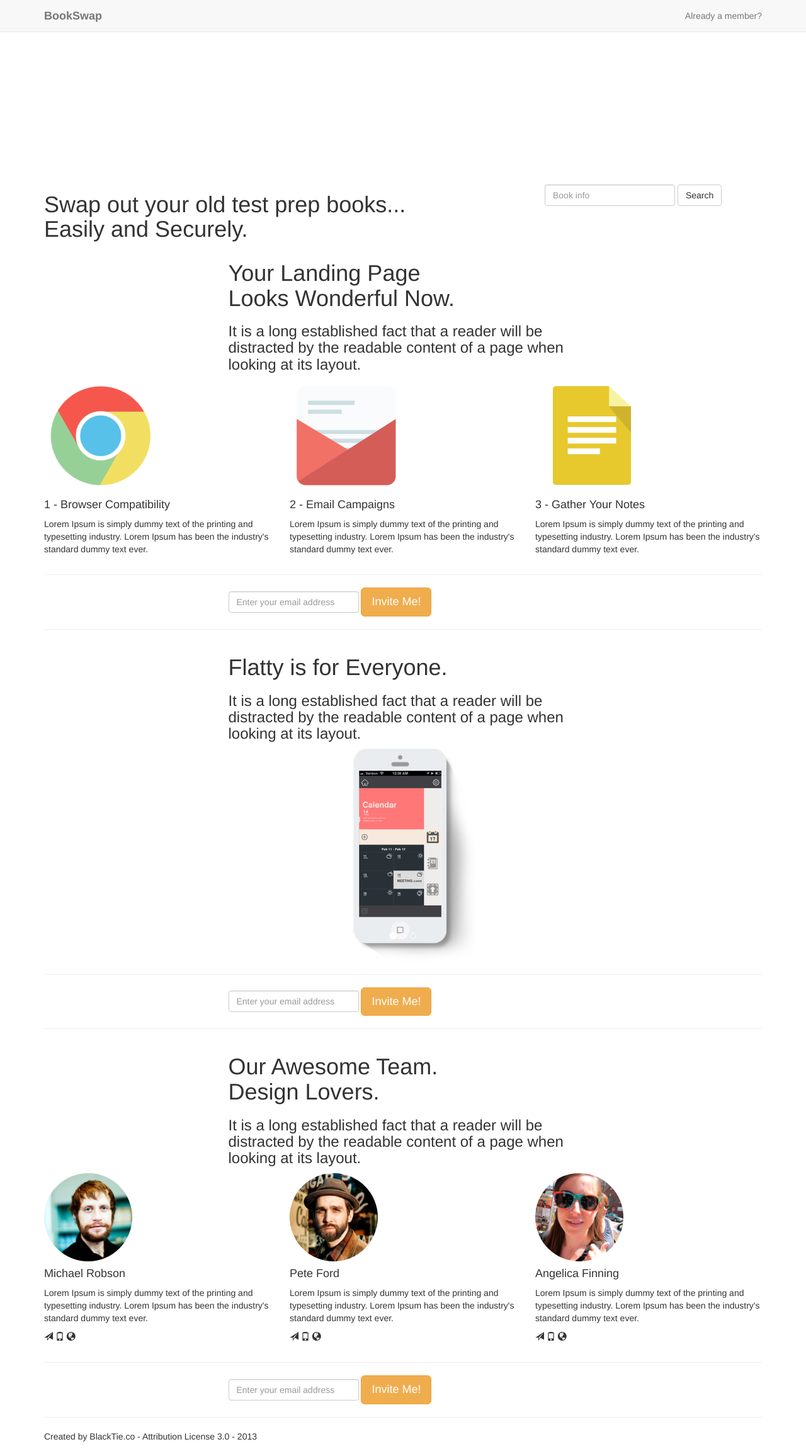
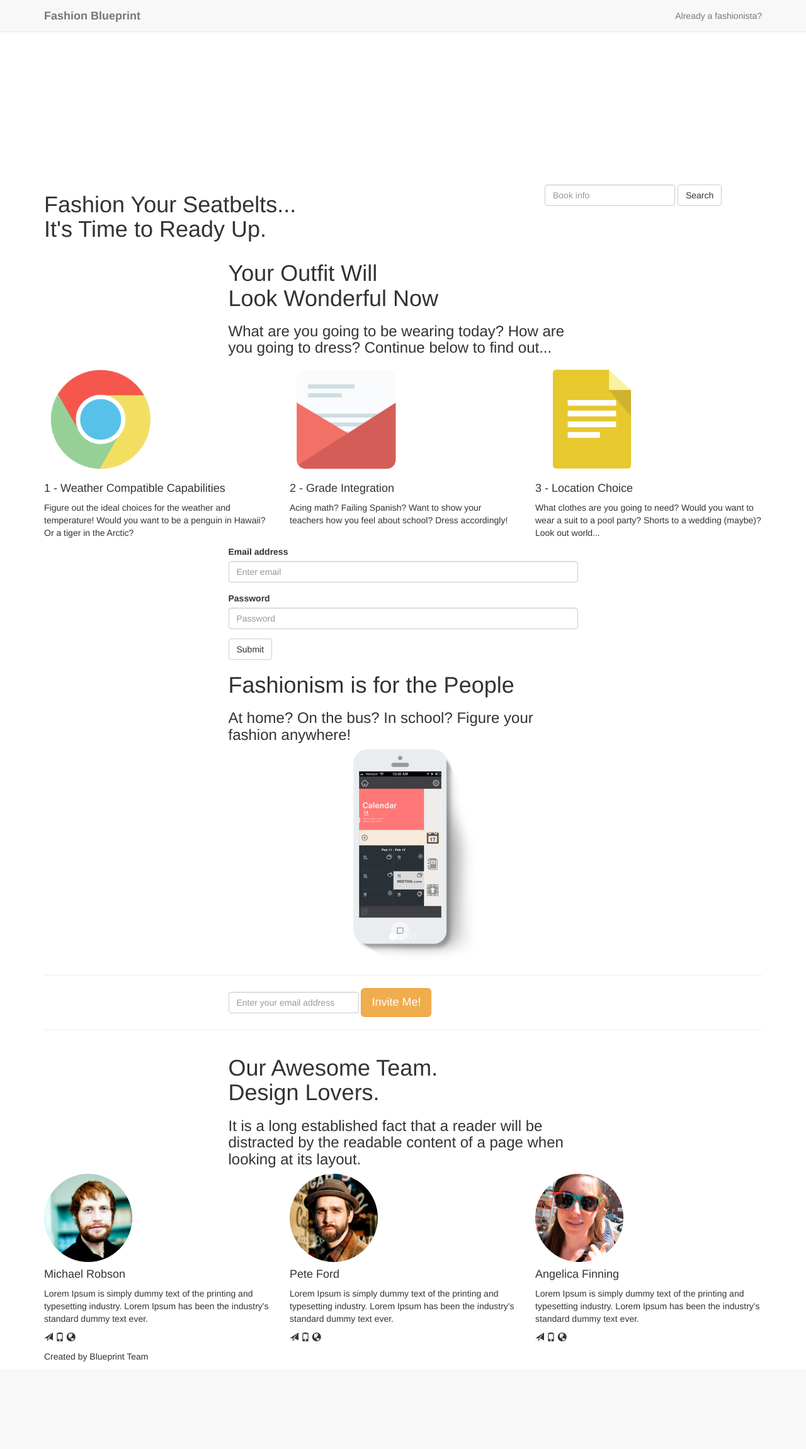
Before and after one commit to HTHSBlueprint/FashionBlueprint, a CodeIgniter app: page / in a window 1280 px wide. Shown: the whole page at 63% size. After the commit the page ends 2162 px from the top, so only its background shows below. Run offline with CodeIgniter, Linux system fonts and the light colour scheme; some libraries are stand-ins or nearby versions.

Commit message:
[new] Changed the text on the page and added forms (currently nonfunctional).

```diff
--- a/application/views/home.php
+++ b/application/views/home.php
@@ -9,7 +9,7 @@
     <meta name="author" content="">
     <link rel="shortcut icon" href="assets/img/favicon.png">
 
-    <title>BookSwap - Test Prep Book Exchange</title>
+    <title>Fashionism - Change Your View of the World</title>
 
     <!-- Bootstrap core CSS -->
     <link href="/css/bootstrap.css" rel="stylesheet">
@@ -37,11 +37,11 @@
                 <span class="icon-bar"></span>
                 <span class="icon-bar"></span>
             </button>
-            <a class="navbar-brand" href="#"><b>BookSwap</b></a>
+            <a class="navbar-brand" href="#"><b>Fashion Blueprint</b></a>
         </div>
         <div class="navbar-collapse collapse">
             <ul class="nav navbar-nav navbar-right">
-                <li><a href="#">Already a member?</a></li>
+                <li><a href="#">Already a fashionista?</a></li>
             </ul>
         </div><!--/.nav-collapse -->
     </div>
@@ -52,13 +52,13 @@
     <div class="container">
         <div class="row">
             <div class="col-lg-12">
-                <img class="img-responsive" src="/logo-1-96-white.png" alt="BookSwap">
+                <img class="img-responsive" src="/logo-1-96-white.png" alt="Fashion">
             </div>
         </div>
         <div class="row">
             <div class="col-md-8">
-                <h1>Swap out your old test prep books...<br/>
-                    Easily and Securely.</h1>
+                <h1>Fashion Your Seatbelts...<br/>
+                    It's Time to Ready Up.</h1>
 
             </div><!-- /col-lg-6 -->
             <div class="col-md-4">
@@ -78,55 +78,57 @@
 <div class="container">
     <div class="row mt centered">
         <div class="col-lg-6 col-lg-offset-3">
-            <h1>Your Landing Page<br/>Looks Wonderful Now.</h1>
-            <h3>It is a long established fact that a reader will be distracted by the readable content of a page when looking at its layout.</h3>
+            <h1>Your Outfit Will<br/>Look Wonderful Now</h1>
+            <h3>What are you going to be wearing today? How are you going to dress? Continue below to find out...</h3>
         </div>
     </div><!-- /row -->
 
     <div class="row mt centered">
         <div class="col-lg-4">
             <img src="assets/img/ser01.png" width="180" alt="">
-            <h4>1 - Browser Compatibility</h4>
-            <p>Lorem Ipsum is simply dummy text of the printing and typesetting industry. Lorem Ipsum has been the industry's standard dummy text ever.</p>
+            <h4>1 - Weather Compatible Capabilities</h4>
+            <p>Figure out the ideal choices for the weather and temperature! Would you want to be a penguin in Hawaii? Or a tiger in the Arctic?</p>
         </div><!--/col-lg-4 -->
 
         <div class="col-lg-4">
             <img src="assets/img/ser02.png" width="180" alt="">
-            <h4>2 - Email Campaigns</h4>
-            <p>Lorem Ipsum is simply dummy text of the printing and typesetting industry. Lorem Ipsum has been the industry's standard dummy text ever.</p>
+            <h4>2 - Grade Integration</h4>
+            <p>Acing math? Failing Spanish? Want to show your teachers how you feel about school? Dress accordingly!</p>
 
         </div><!--/col-lg-4 -->
 
         <div class="col-lg-4">
             <img src="assets/img/ser03.png" width="180" alt="">
-            <h4>3 - Gather Your Notes</h4>
-            <p>Lorem Ipsum is simply dummy text of the printing and typesetting industry. Lorem Ipsum has been the industry's standard dummy text ever.</p>
+            <h4>3 - Location Choice</h4>
+            <p>What clothes are you going to need? Would you want to wear a suit to a pool party? Shorts to a wedding (maybe)? Look out world...</p>
 
         </div><!--/col-lg-4 -->
     </div><!-- /row -->
 </div><!-- /container -->
 
 <div class="container">
-    <hr>
-    <div class="row centered">
+    <div class="row mt centered">
         <div class="col-lg-6 col-lg-offset-3">
-            <form class="form-inline" role="form">
+            <form role="form">
                 <div class="form-group">
-                    <input type="email" class="form-control" id="exampleInputEmail1" placeholder="Enter your email address">
+                    <label for="exampleInputEmail1">Email address</label>
+                    <input type="email" class="form-control" id="exampleInputEmail1" placeholder="Enter email">
                 </div>
-                <button type="submit" class="btn btn-warning btn-lg">Invite Me!</button>
+                <div class="form-group">
+                    <label for="exampleInputPassword1">Password</label>
+                    <input type="password" class="form-control" id="exampleInputPassword1" placeholder="Password">
+                </div>
+                <button type="submit" class="btn btn-default">Submit</button>
             </form>
         </div>
-        <div class="col-lg-3"></div>
-    </div><!-- /row -->
-    <hr>
-</div><!-- /container -->
+    </div>
+</div>
 
 <div class="container">
     <div class="row mt centered">
         <div class="col-lg-6 col-lg-offset-3">
-            <h1>Flatty is for Everyone.</h1>
-            <h3>It is a long established fact that a reader will be distracted by the readable content of a page when looking at its layout.</h3>
+            <h1>Fashionism is for the People</h1>
+            <h3>At home? On the bus? In school? Figure your fashion anywhere!</h3>
         </div>
     </div><!-- /row -->
 
@@ -207,20 +209,7 @@
 </div><!-- /container -->
 
 <div class="container">
-    <hr>
-    <div class="row centered">
-        <div class="col-lg-6 col-lg-offset-3">
-            <form class="form-inline" role="form">
-                <div class="form-group">
-                    <input type="email" class="form-control" id="exampleInputEmail1" placeholder="Enter your email address">
-                </div>
-                <button type="submit" class="btn btn-warning btn-lg">Invite Me!</button>
-            </form>
-        </div>
-        <div class="col-lg-3"></div>
-    </div><!-- /row -->
-    <hr>
-    <p class="centered">Created by BlackTie.co - Attribution License 3.0 - 2013</p>
+    <p class="centered">Created by Blueprint Team</p>
 </div><!-- /container -->
 
 
```
